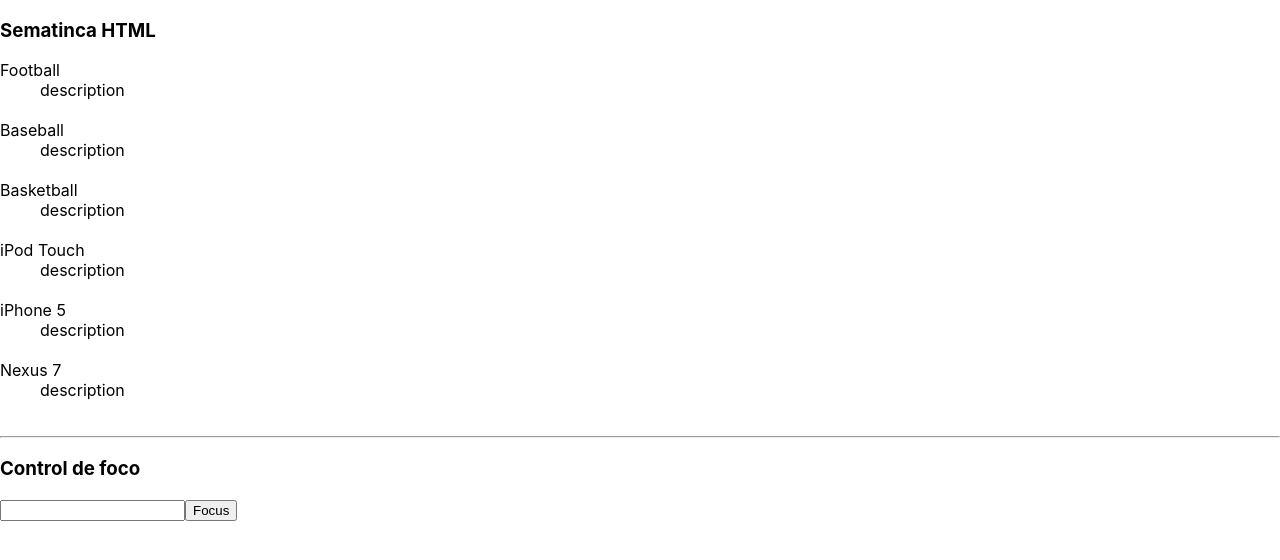
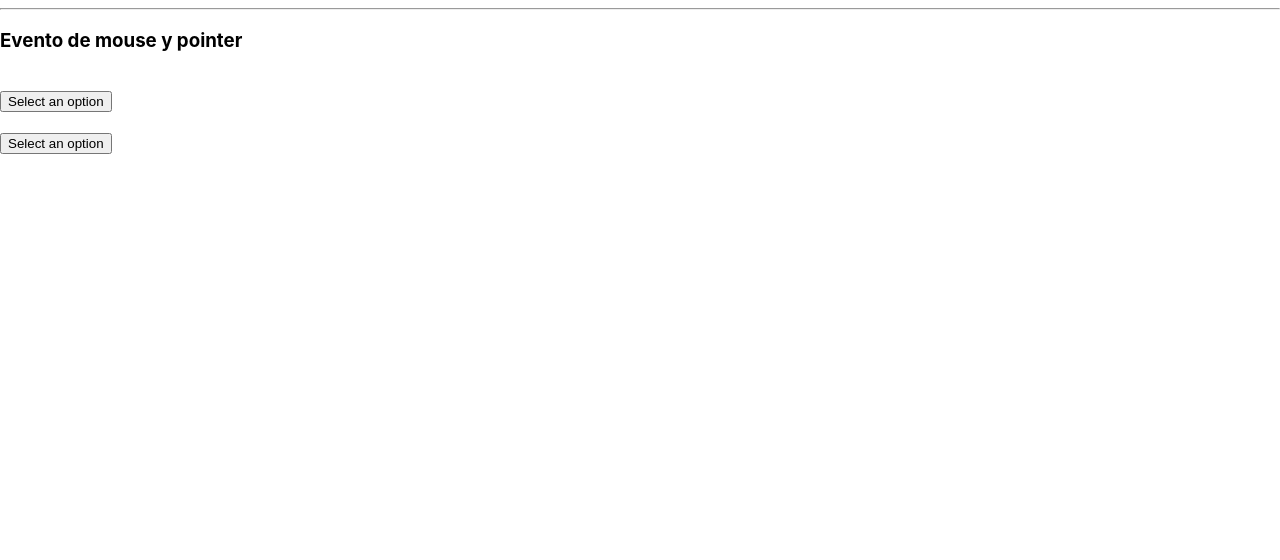
Before and after one commit to gibmyx/courseJs, a React (Create React App) app in the folder AdvanceGuides/advance-guide/: page / in a window 1280 px wide. Shown: the top 560 px of the page. Built offline with nearby package versions, Linux system fonts and the light colour scheme.

Commit message:
manejo de evento de mouse

```diff
--- a/AdvanceGuides/advance-guide/src/components/SemanticaHTML.tsx
+++ b/AdvanceGuides/advance-guide/src/components/Class01SemanticaHTML.tsx
@@ -15,7 +15,7 @@
     );
 }
 
-function SemanticaHTML({items} : {items: Items[]}) {
+function Class01SemanticaHTML({items} : {items: Items[]}) {
 
     const listItems: ReactElement[] = [];
 
@@ -33,4 +33,4 @@
     )
 }
 
-export {SemanticaHTML}
+export {Class01SemanticaHTML}
--- a/AdvanceGuides/advance-guide/src/components/ControlDeFoco.tsx
+++ b/AdvanceGuides/advance-guide/src/components/Class02ControlDeFoco.tsx
@@ -9,7 +9,7 @@
     )
 }
 
-function ControlDeFoco() {
+function Class02ControlDeFoco() {
     let textInput = React.createRef<HTMLInputElement>()
 
     const focus = (textInput: RefObject<HTMLInputElement>): void => {
@@ -27,4 +27,4 @@
     )
 }
 
-export {ControlDeFoco}
+export {Class02ControlDeFoco}
--- /dev/null
+++ b/AdvanceGuides/advance-guide/src/components/Class03MouseAndPointerEvents.tsx
@@ -0,0 +1,102 @@
+import React, {useEffect, useState} from "react";
+
+
+function OuterClickExample() {
+    const [isOpen, setIsOpen] = useState(false)
+    const toggleContainer = React.createRef<HTMLDivElement>();
+
+    const onClientHandler = () => {
+        setIsOpen((prevState => !prevState))
+    }
+
+    useEffect(() => {
+        function onClickOutsideHandler(event: MouseEvent) {
+            if (isOpen) {
+                if (toggleContainer.current == event.target) {
+                    setIsOpen(false);
+                }
+            }
+        }
+
+        window.addEventListener('click', (event) => {
+            onClickOutsideHandler(event)
+        });
+
+        return function cleanup() {
+            window.removeEventListener('click', (event) => {
+                onClickOutsideHandler(event)
+            })
+        }
+    })
+
+    return (
+        <div id={"divEvent"} ref={toggleContainer}>
+            <br/>
+            <div>
+                <button onClick={onClientHandler}
+                        aria-haspopup="true"
+                        aria-expanded={isOpen}>Select an option
+                </button>
+                {isOpen && (
+                    <ul>
+                        <li>Option 1</li>
+                        <li>Option 2</li>
+                        <li>Option 3</li>
+                    </ul>
+                )}
+            </div>
+        </div>
+    )
+}
+
+function BlurExample() {
+    const [isOpen, setIsOpen] = useState(false)
+    let timeOutId: any = null;
+
+    const onClickHandler = () => {
+        setIsOpen((prevState => !prevState))
+    }
+    const onBlurHandler = () => {
+        timeOutId = setTimeout(() => {
+            setIsOpen(false);
+        });
+    }
+    const onFocusHandler = () => {
+        clearTimeout(timeOutId);
+    }
+
+    return (
+        <div>
+            <br/>
+            <div onBlur={onBlurHandler}
+                 onFocus={onFocusHandler}>
+                <button onClick={onClickHandler}
+                        aria-haspopup="true"
+                        aria-expanded={isOpen}>
+                    Select an option
+                </button>
+                {isOpen && (
+                    <ul>
+                        <li>Option 1</li>
+                        <li>Option 2</li>
+                        <li>Option 3</li>
+                    </ul>
+                )}
+            </div>
+        </div>
+    )
+}
+
+function Class03MouseAndPointerEvents() {
+
+    return (
+        <div>
+            <hr/>
+            <h3>Evento de mouse y pointer</h3>
+            <OuterClickExample/>
+            <BlurExample/>
+        </div>
+    )
+}
+
+export {Class03MouseAndPointerEvents}
--- a/AdvanceGuides/advance-guide/src/index.tsx
+++ b/AdvanceGuides/advance-guide/src/index.tsx
@@ -2,16 +2,18 @@
 import ReactDOM from 'react-dom';
 import './index.css';
 import reportWebVitals from './reportWebVitals';
-import {SemanticaHTML} from "./components/SemanticaHTML";
-import {ControlDeFoco} from "./components/ControlDeFoco";
+import {Class01SemanticaHTML} from "./components/Class01SemanticaHTML";
+import {Class02ControlDeFoco} from "./components/Class02ControlDeFoco";
+import {Class03MouseAndPointerEvents} from "./components/Class03MouseAndPointerEvents";
 import {items} from "./data/items";
 
 
 
 ReactDOM.render(
     <Fragment>
-        <SemanticaHTML items={items}/>
-        <ControlDeFoco />
+        {/*<Class01SemanticaHTML items={items}/>*/}
+        {/*<Class02ControlDeFoco />*/}
+        <Class03MouseAndPointerEvents />
     </Fragment>,
     document.getElementById('root')
 );
```
